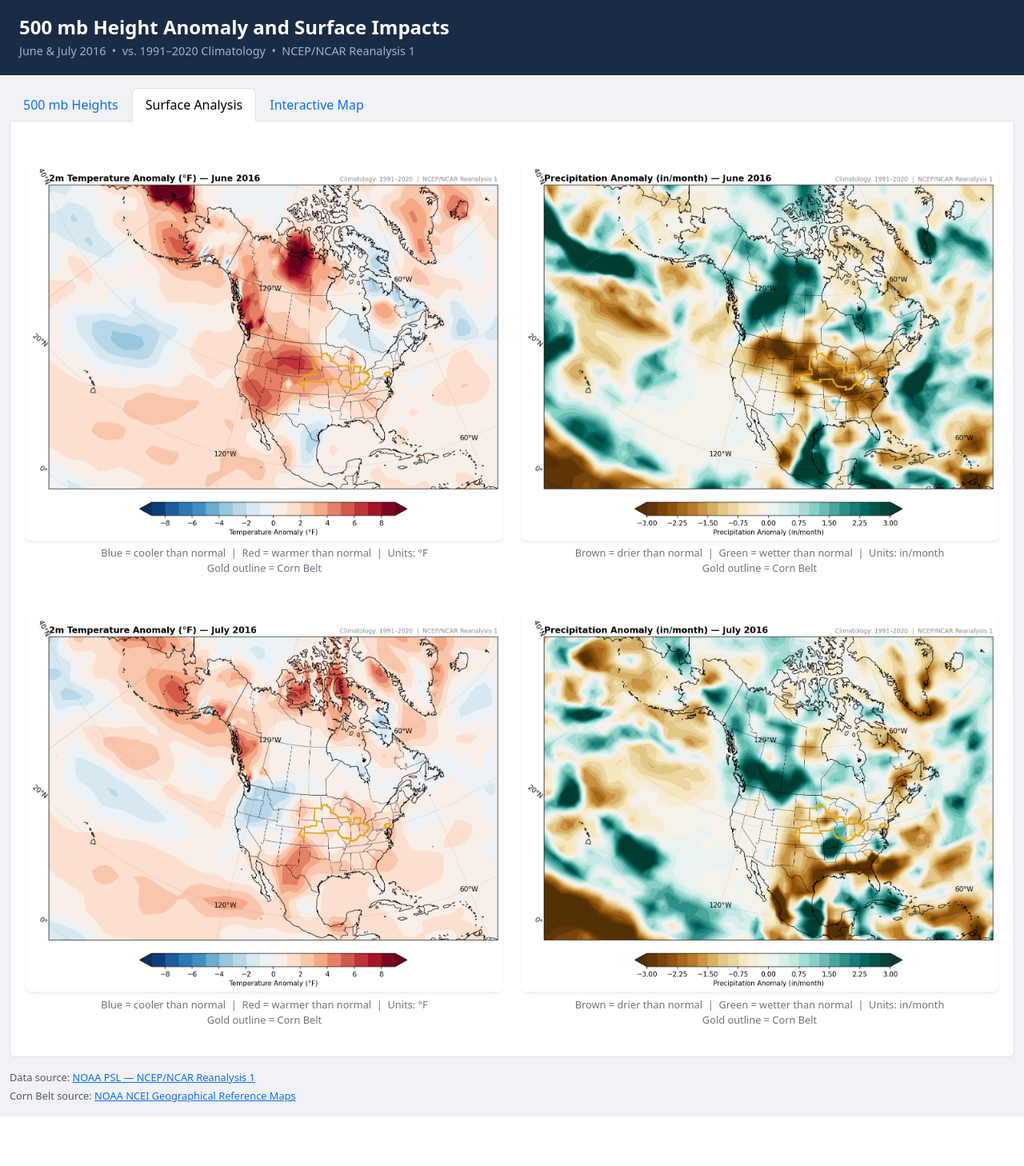
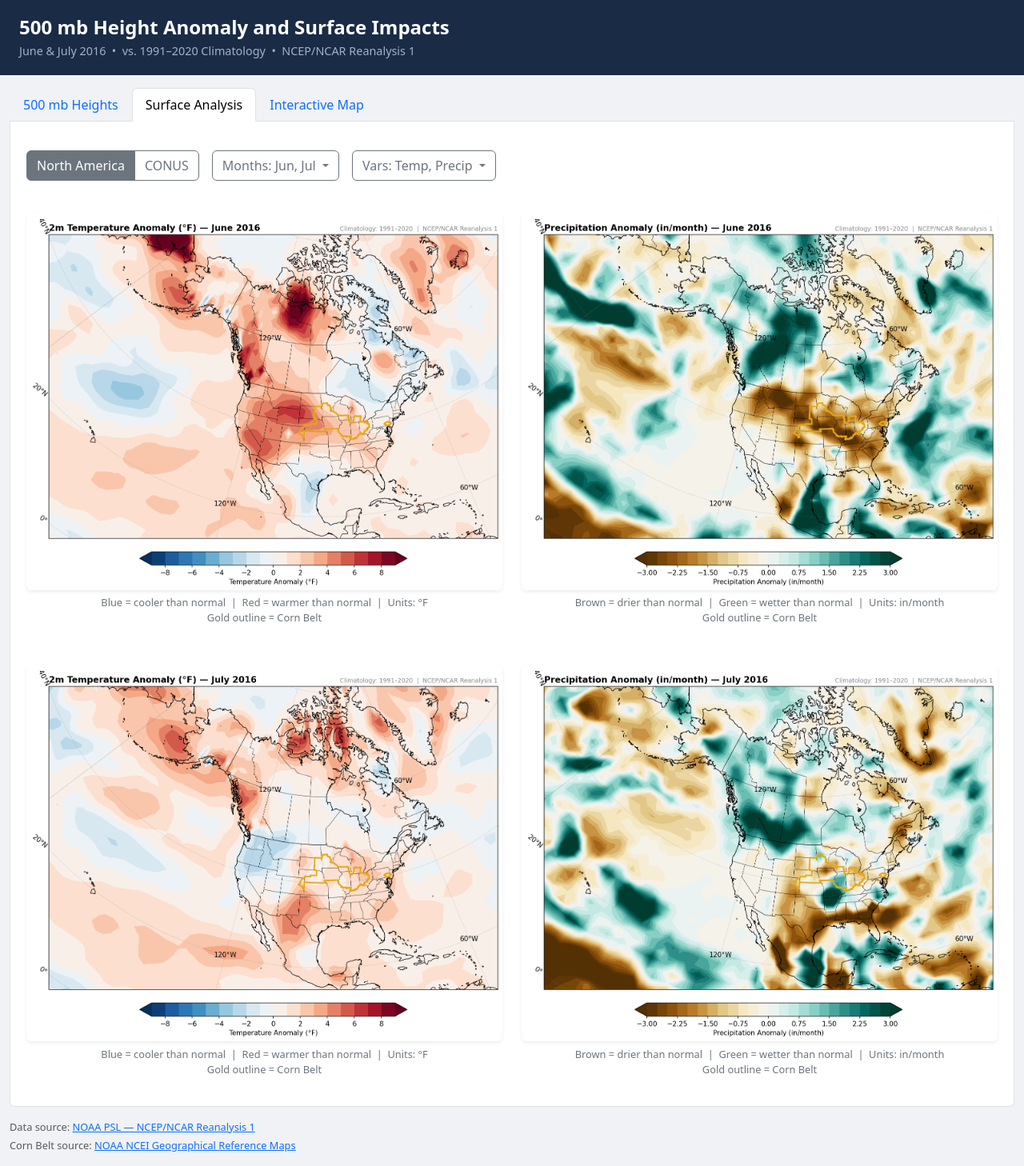
Before and after one commit to ClaytonSasaki/hgt_anomaly_impacts_June_July_2016, a PHP site: page / in a window 1280 px wide, after a click on "Surface Analysis". Shown: the whole page at 80% size. Before the commit the page ends 1396 px from the top, so only its background shows below. Run offline with PHP 8.4, Linux system fonts and the light colour scheme.

Commit message:
Add Surface Analysis selector with zoom, month, and variable controls
Also adds additional CONUS zoom and additional months (May and August)

```diff
--- a/public_html/index.php
+++ b/public_html/index.php
@@ -68,35 +68,54 @@
         <!-- ── Surface Analysis ── -->
         <div class="tab-pane fade" id="pane-surface" role="tabpanel">
 
-            <?php
-            $surface_vars = [
-                "2m Temperature Anomaly" => [
-                    "stem"    => "tmp2m_anom",
-                    "caption" => "Blue = cooler than normal &nbsp;|&nbsp; Red = warmer than normal &nbsp;|&nbsp; Units: °F",
-                ],
-                "Precipitation Anomaly" => [
-                    "stem"    => "prate_anom",
-                    "caption" => "Brown = drier than normal &nbsp;|&nbsp; Green = wetter than normal &nbsp;|&nbsp; Units: in/month",
-                ],
-            ];
-            $surf_months = [
-                "June" => ["06", "june"],
-                "July" => ["07", "july"],
-            ];
-            ?>
+            <div class="d-flex flex-wrap align-items-center gap-3 my-3">
 
-            <?php foreach ($surf_months as $month => [$num, $slug]): ?>
-            <div class="row g-4 mt-2">
-                <?php foreach ($surface_vars as $var_label => $var): ?>
-                <div class="col-12 col-xl-6">
-                    <img src="images/<?php echo $var['stem']; ?>_2016_<?php echo $num; ?>_<?php echo $slug; ?>_na.png"
-                         class="img-fluid rounded shadow-sm d-block mx-auto"
-                         alt="<?php echo "$month 2016 $var_label North America"; ?>">
-                    <p class="static-caption"><?php echo $var['caption']; ?><br>Gold outline = Corn Belt</p>
+                <div class="btn-group" role="group" aria-label="Zoom selector">
+                    <input type="radio" class="btn-check" name="surf-zoom" id="surfZoomNA" value="na" autocomplete="off" checked>
+                    <label class="btn btn-outline-secondary" for="surfZoomNA">North America</label>
+                    <input type="radio" class="btn-check" name="surf-zoom" id="surfZoomCONUS" value="conus" autocomplete="off">
+                    <label class="btn btn-outline-secondary" for="surfZoomCONUS">CONUS</label>
                 </div>
-                <?php endforeach; ?>
+
+                <div class="dropdown">
+                    <button class="btn btn-outline-secondary dropdown-toggle" type="button"
+                            id="monthsDropdown" data-bs-toggle="dropdown" data-bs-auto-close="outside">
+                        Months: Jun, Jul
+                    </button>
+                    <ul class="dropdown-menu p-2" style="min-width:130px">
+                        <li><label class="dropdown-item d-flex gap-2">
+                            <input type="checkbox" class="surf-month" value="05" data-label="May"> May
+                        </label></li>
+                        <li><label class="dropdown-item d-flex gap-2">
+                            <input type="checkbox" class="surf-month" value="06" data-label="Jun" checked> June
+                        </label></li>
+                        <li><label class="dropdown-item d-flex gap-2">
+                            <input type="checkbox" class="surf-month" value="07" data-label="Jul" checked> July
+                        </label></li>
+                        <li><label class="dropdown-item d-flex gap-2">
+                            <input type="checkbox" class="surf-month" value="08" data-label="Aug"> August
+                        </label></li>
+                    </ul>
+                </div>
+
+                <div class="dropdown">
+                    <button class="btn btn-outline-secondary dropdown-toggle" type="button"
+                            id="varsDropdown" data-bs-toggle="dropdown" data-bs-auto-close="outside">
+                        Vars: Temp, Precip
+                    </button>
+                    <ul class="dropdown-menu p-2" style="min-width:210px">
+                        <li><label class="dropdown-item d-flex gap-2">
+                            <input type="checkbox" class="surf-var" value="tmp2m_anom" data-label="Temp" checked> 2m Temperature
+                        </label></li>
+                        <li><label class="dropdown-item d-flex gap-2">
+                            <input type="checkbox" class="surf-var" value="prate_anom" data-label="Precip" checked> Precipitation
+                        </label></li>
+                    </ul>
+                </div>
+
             </div>
-            <?php endforeach; ?>
+
+            <div id="surface-grid"></div>
 
         </div><!-- /surface pane -->
 
@@ -141,6 +160,7 @@
 <script src="https://cdn.jsdelivr.net/npm/bootstrap@5.3.2/dist/js/bootstrap.bundle.min.js"></script>
 <script src="https://unpkg.com/leaflet@1.9.4/dist/leaflet.js"></script>
 <script src="js/map.js"></script>
+<script src="js/surface.js"></script>
 
 </body>
 </html>
--- /dev/null
+++ b/public_html/js/surface.js
@@ -0,0 +1,86 @@
+var SURF_MONTHS = [
+    {val: '05', slug: 'may',    label: 'May'},
+    {val: '06', slug: 'june',   label: 'June'},
+    {val: '07', slug: 'july',   label: 'July'},
+    {val: '08', slug: 'august', label: 'August'},
+];
+
+var SURF_VARS = [
+    {
+        stem:    'tmp2m_anom',
+        caption: 'Blue = cooler than normal &nbsp;|&nbsp; Red = warmer than normal &nbsp;|&nbsp; Units: &deg;F'
+    },
+    {
+        stem:    'prate_anom',
+        caption: 'Brown = drier than normal &nbsp;|&nbsp; Green = wetter than normal &nbsp;|&nbsp; Units: in/month'
+    },
+];
+
+function updateSurfaceGrid() {
+    var zoom = document.querySelector('input[name="surf-zoom"]:checked').value;
+
+    var selectedMonths = Array.from(document.querySelectorAll('.surf-month:checked'))
+        .map(function(cb) {
+            return SURF_MONTHS.find(function(m) { return m.val === cb.value; });
+        });
+
+    var selectedVars = Array.from(document.querySelectorAll('.surf-var:checked'))
+        .map(function(cb) {
+            return SURF_VARS.find(function(v) { return v.stem === cb.value; });
+        });
+
+    var grid = document.getElementById('surface-grid');
+    grid.innerHTML = '';
+
+    if (selectedMonths.length === 0 || selectedVars.length === 0) return;
+
+    selectedMonths.forEach(function(month) {
+        var row = document.createElement('div');
+        row.className = 'row g-4 mt-2';
+
+        selectedVars.forEach(function(v) {
+            var fname = v.stem + '_2016_' + month.val + '_' + month.slug + '_' + zoom + '.png';
+            var col = document.createElement('div');
+            col.className = 'col-12 col-xl-6';
+            col.innerHTML =
+                '<img src="images/' + fname + '" ' +
+                     'class="img-fluid rounded shadow-sm d-block mx-auto" ' +
+                     'alt="' + month.label + ' 2016 ' + v.stem + ' ' + zoom + '">' +
+                '<p class="static-caption">' + v.caption + '<br>Gold outline = Corn Belt</p>';
+            row.appendChild(col);
+        });
+
+        grid.appendChild(row);
+    });
+}
+
+function updateDropdownLabel(btnId, selector) {
+    var checked = Array.from(document.querySelectorAll(selector + ':checked'));
+    var btn = document.getElementById(btnId);
+    var prefix = btnId === 'monthsDropdown' ? 'Months' : 'Vars';
+    if (checked.length === 0) {
+        btn.textContent = prefix + ': None';
+    } else {
+        btn.textContent = prefix + ': ' + checked.map(function(cb) { return cb.dataset.label; }).join(', ');
+    }
+}
+
+document.querySelectorAll('input[name="surf-zoom"]').forEach(function(radio) {
+    radio.addEventListener('change', updateSurfaceGrid);
+});
+
+document.querySelectorAll('.surf-month').forEach(function(cb) {
+    cb.addEventListener('change', function() {
+        updateDropdownLabel('monthsDropdown', '.surf-month');
+        updateSurfaceGrid();
+    });
+});
+
+document.querySelectorAll('.surf-var').forEach(function(cb) {
+    cb.addEventListener('change', function() {
+        updateDropdownLabel('varsDropdown', '.surf-var');
+        updateSurfaceGrid();
+    });
+});
+
+updateSurfaceGrid();
```
Also changed, not shown: public_html/images/prate_anom_2016_05_may_conus.png (added), public_html/images/prate_anom_2016_05_may_na.png (added), public_html/images/prate_anom_2016_06_june_conus.png (added), public_html/images/prate_anom_2016_07_july_conus.png (added), public_html/images/prate_anom_2016_08_august_conus.png (added), public_html/images/prate_anom_2016_08_august_na.png (added), public_html/images/tmp2m_anom_2016_05_may_conus.png (added), public_html/images/tmp2m_anom_2016_05_may_na.png (added), public_html/images/tmp2m_anom_2016_06_june_conus.png (added), public_html/images/tmp2m_anom_2016_07_july_conus.png (added), public_html/images/tmp2m_anom_2016_08_august_conus.png (added), public_html/images/tmp2m_anom_2016_08_august_na.png (added), 1 other file.
